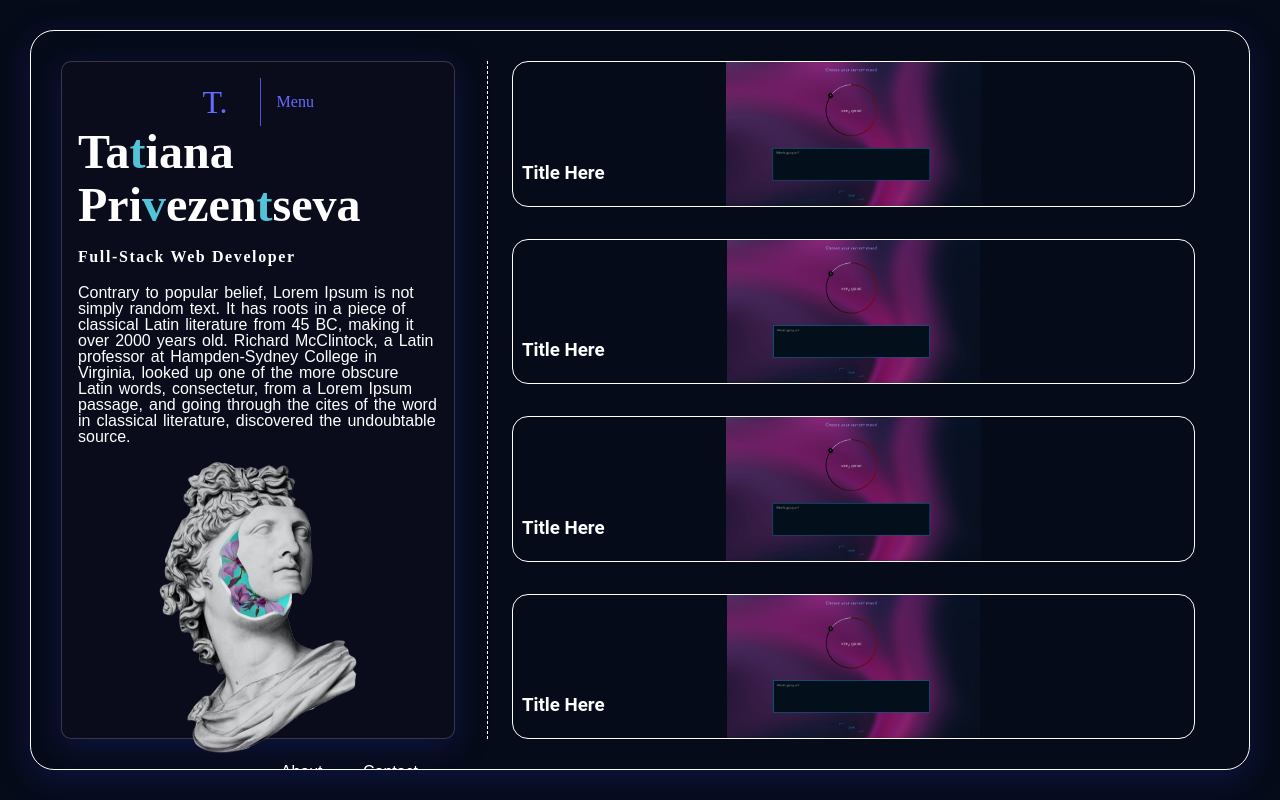
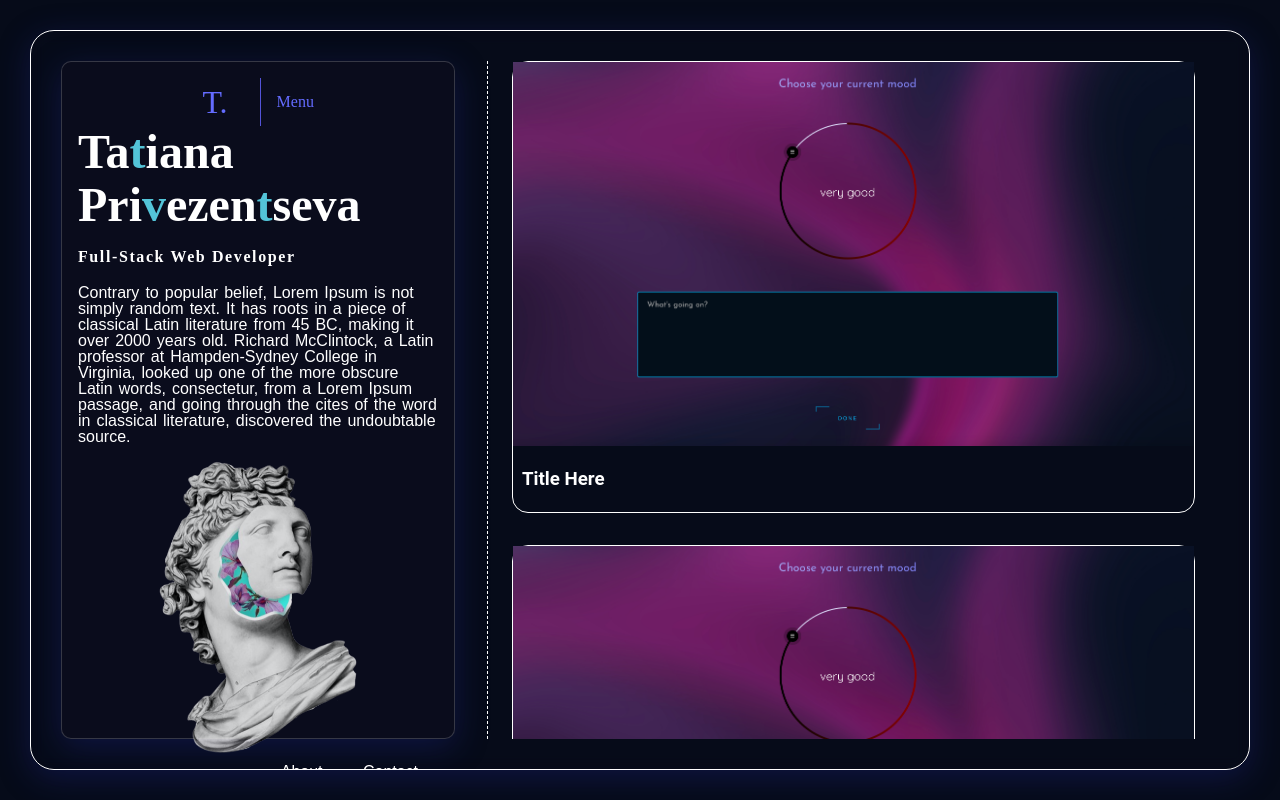
Before and after one commit to retrocolours/portfolio, a React (Vite) app: page / in a window 1280 px wide. Built offline with nearby package versions, Linux system fonts and the light colour scheme; some icons are missing; a web font is replaced by a local one.

Commit message:
used image tag instead of background image

```diff
--- a/src/pages/Home.jsx
+++ b/src/pages/Home.jsx
@@ -190,6 +190,7 @@ function Home() {
                   {/* <p className="article__section article__section--description">
                     {group.content.description}
                   </p> */}
+                  <img className="article__section-image" src={Clarity} />
                   <div className="article__section article__section_bottom">
                     <h3 className="article__section article__section--title">
                       Title Here
--- a/src/pages/Home.scss
+++ b/src/pages/Home.scss
@@ -214,11 +214,12 @@ span {
   display: flex;
   flex-direction: column;
   justify-content: flex-end;
-  height: 100%;
-  background-image: url(../assets/Clarity.png); /* Replace with the image path */
-  background-repeat: no-repeat;
-  background-size: contain;
-  background-position: center;
+  // overflow: hidden;
+  // height: 100%;
+  // background-image: url(../assets/Clarity.png); /* Replace with the image path */
+  // background-repeat: no-repeat;
+  // background-size: contain;
+  // background-position: center;
 
 
 
@@ -233,6 +234,10 @@ span {
   &__section {
     // height: 100%;
 
+  }
+
+  &__section-image {
+    width: 100%;
   }
 
   &__section_bottom {
```
